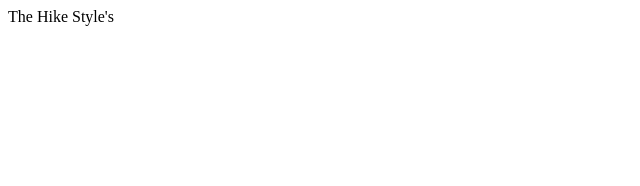
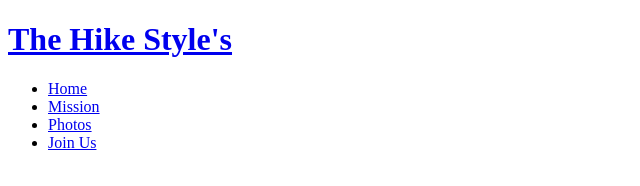
Before and after one commit to llancruzz/hike-style, a plain HTML site: page index.html in a window 1280 px wide. Shown: the whole page, without its empty margins (0-640 px from the left). Drawn offline with Linux system fonts and the light colour scheme.

Commit message:
Add header and nav with link

```diff
--- a/index.html
+++ b/index.html
@@ -5,11 +5,32 @@
       <meta http-equiv="X-UA-Compatible" content="IE=edge">
       <meta name="viewport" content="width=device-width, initial-scale=1.0">
       <meta name="description" content="The Hike Style for adventures in the world">
-      <meta name="keywords" content="hike, cycle, walk, adventure"
+      <meta name="keywords" content="hike, cycle, walk, adventure">
 
       <title>The Hike Style's</title>
   </head>
   <body>
+      <header>
+          <a href="index.html">
+              <h1>The Hike Style's</h1>
+          </a>
+          <nav>
+              <ul>
+                  <li>
+                      <a href="#">Home</a>
+                  </li>
+                  <li>
+                      <a href="#">Mission</a>
+                  </li>
+                  <li>
+                      <a href="#">Photos</a>
+                  </li>
+                  <li>
+                      <a href="#">Join Us</a>
+                  </li>
+              </ul>
+          </nav>
+      </header>
 
   </body>
   </html>
```
Also changed, not shown: hikestyle.txt (added).
